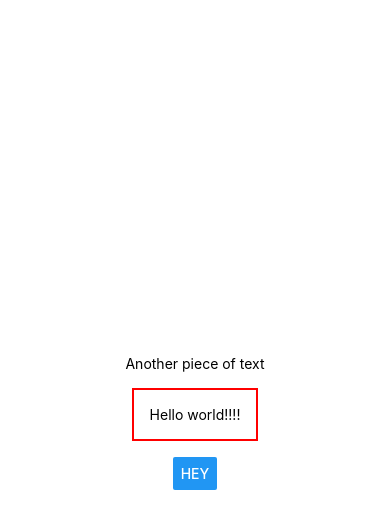
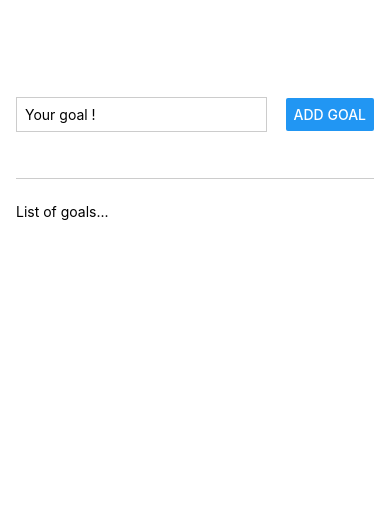
Before and after one commit to Schwaips/ExpoApp, a React Native app: screen / in a window 390 px wide. Shown: the top 528 px of the page. Built offline with nearby package versions, Linux system fonts and the light colour scheme.

Commit message:
styling feature'

```diff
--- a/App.js
+++ b/App.js
@@ -1,26 +1,42 @@
-import { StyleSheet, Text, View, Button } from "react-native";
+import { StyleSheet, Text, View, Button, TextInput } from "react-native";
 
 export default function App() {
   return (
-    <View style={styles.container}>
-      <View>
-        <Text>Another piece of text</Text>
+    <View style={styles.appContainer}>
+      <View style={styles.inputContainer}>
+        <TextInput style={styles.textInput} placeholder="Your goal !" />
+        <Button title="Add Goal" />
       </View>
-      <Text
-        style={{ margin: 16, borderWidth: 2, borderColor: "red", padding: 16 }}
-      >
-        Hello world!!!!
-      </Text>
-      <Button title="Hey" />
+      <View style={styles.goalsContainer}>
+        <Text>List of goals...</Text>
+      </View>
     </View>
   );
 }
 
 const styles = StyleSheet.create({
-  container: {
+  appContainer: {
+    paddingTop: 50,
+    paddingHorizontal: 16,
     flex: 1,
-    backgroundColor: "#fff",
+  },
+  inputContainer: {
+    flex: 1,
+    flexDirection: "row",
+    justifyContent: "space-between",
     alignItems: "center",
-    justifyContent: "center",
+    marginBottom: 24,
+    borderBottomWidth: 1,
+    borderBottomColor: '#cccccc'
   },
+  textInput: {
+    borderWidth: 1,
+    borderColor: "#cccccc",
+    width: "70%",
+    marginRight: 8,
+    padding: 8,
+  },
+  goalsContainer: {
+    flex: 5,
+  }
 });
```
